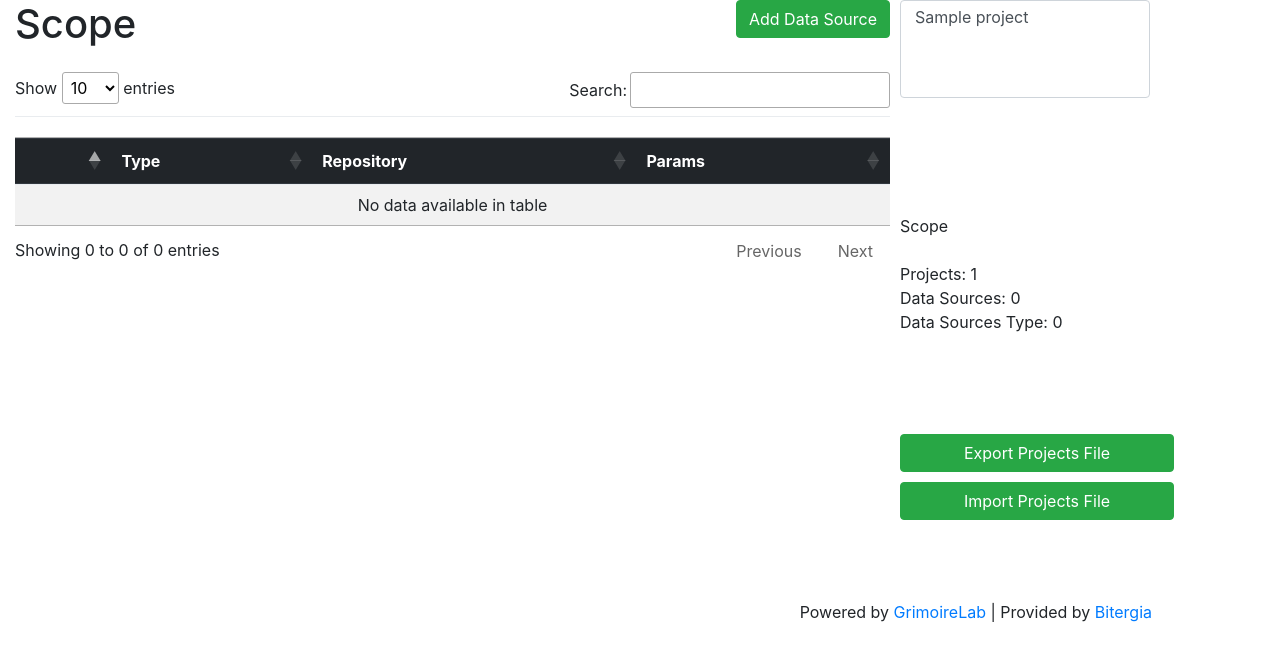
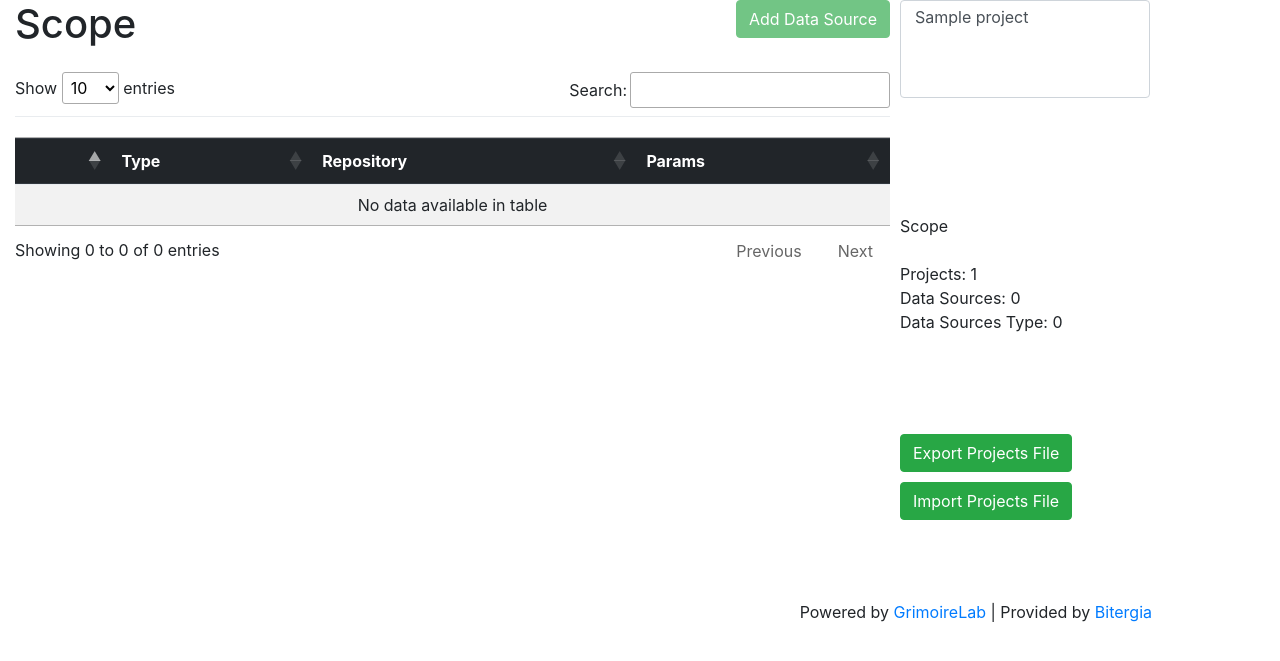
Before and after one commit to chaoss/grimoirelab-bestiary, a Django app: page /projects/ in a window 1280 px wide. Shown: the part 56-717 px from the top of the page. Run offline with Django 3.2, Linux system fonts and the light colour scheme; tables that the repository leaves empty hold one stand-in row (values such as "Sample post"); some libraries are stand-ins or nearby versions.

Commit message:
[gui] Improve buttons style

```diff
--- a/django_bestiary/projects/templates/projects/project.html
+++ b/django_bestiary/projects/templates/projects/project.html
@@ -18,7 +18,7 @@
 <div style="float:left; width:70%; margin-right: 10px; height:90%; min-height: 600px;">
 
 <h1 style='display:inline'>Scope</h1>
-<input type="submit" value="Add Data Source" class="btn btn-success" style="float: right;">
+<button disabled type="button" class="btn btn-success" style="float: right;">Add Data Source</button>
 
 <br><br>
 <form action="/profiles" method="POST">
@@ -76,10 +76,9 @@
     Data Sources: {{data_sources|length}}<br>
     Data Sources Type: {{data_sources_types|length}}<br>
     <div style="height:100px"></div>
-    <input value="Export Projects File" class="btn btn-success">
+    <a href="?project={{project_selected}}&export_file=project.json" class="btn btn-success" role="button">Export Projects File</a>
     <div style="height:10px"></div>
-    <input value="Import Projects File" class="btn btn-success">
-
+    <a href="?project={{project_selected}}&import_file=project.json" class="btn btn-success" role="button">Import Projects File</a>
 </div>
 <!-- END RIGHT COLUMN -->
 {% endblock %}
```
